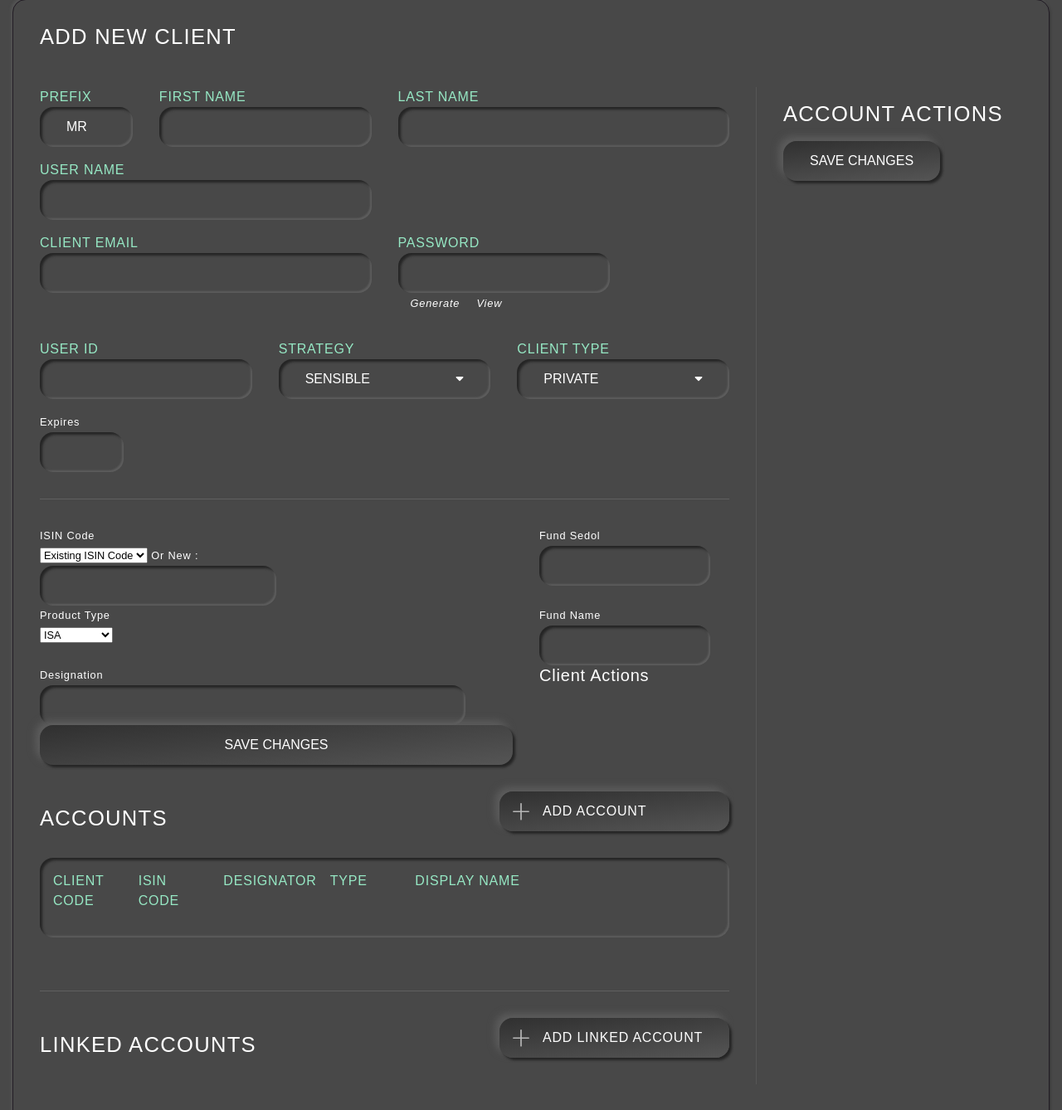
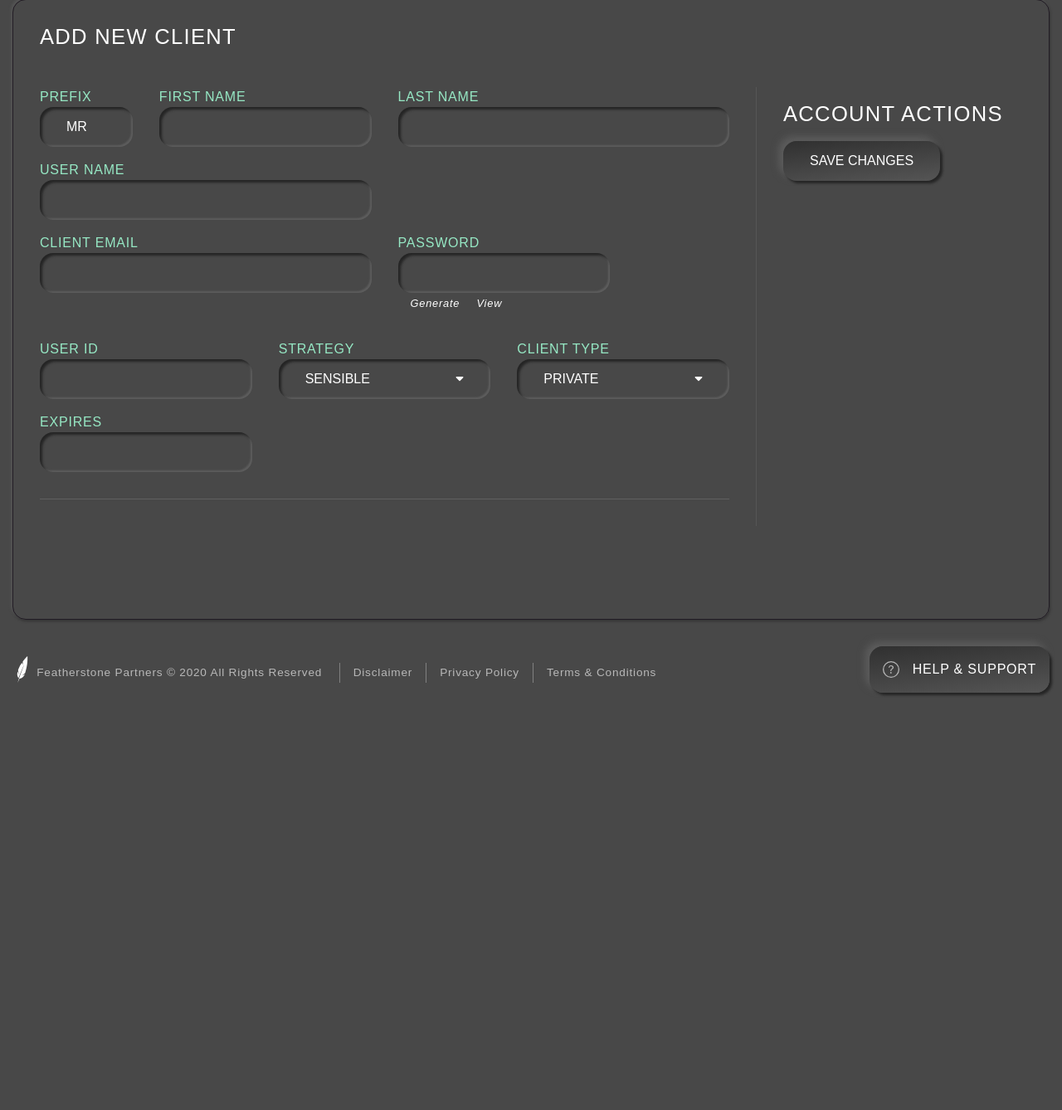
Before and after one commit to ashsilverless/fs-dash-apr, a PHP site: page /admin/add_client.php?err=1 in a window 1280 px wide. Shown: the part 153-1491 px from the top of the page at 83% size. After the commit the page ends 992 px from the top, so only its background shows below. Run offline with PHP 8.4, Linux system fonts and the light colour scheme; the visitor is signed in with stand-in values (Sample User, id 1); data that the repository does not hold is empty; some libraries are stand-ins or nearby versions; some web fonts are replaced.

Commit message:
DEV - remove account actions from add client

```diff
--- a/admin/add_client.php
+++ b/admin/add_client.php
@@ -101,14 +101,84 @@ require_once('page-sections/header-elements.php');
                         </div>
 
                     </div>
-                    <p>Expires<br>
-					<input name="destruct_date" type="text" id="destruct_date" title="destruct_date" value="" size="6" style="width:90%" ></p>
+
+                    <div class="item">
+                        <label>Expires</label>
+                        <input name="destruct_date" type="text" id="destruct_date" title="destruct_date" value="">
+                    </div>
                     <div></div>
                 </div><!--pers details-->
 
+<!--                <div class="client__pers-accounts">
+                    <h3 class="heading heading__2">Accounts</h3>
+                    <a href="#" class="addasset button button__raised button__inline">Add Account</a>
+                    <div class="recess-box">
+                    <div class="account-table">
+                        <div class="account-table__head">
+                            <label>Client Code</label>
+                            <label>ISIN Code</label>
+                            <label>Designator</label>
+                            <label>Type</label>
+                            <label>Display Name</label>
+                            <label>Delete</label>
+                        </div>
+                        <?php $pid = ''; foreach($products as $product) { ?>
+                        <div class="account-table__body">
+                            <p><?=(int)$product['fs_client_code'];?></p>
+                            <p><?=$product['fs_isin_code'];?></p>
+                            <p><?=$product['fs_designation'];?></p>
+                            <p><?=$product['fs_product_type'];?></p>
+                            <p><?=$product['fs_client_name'] . ' ' . $product['fs_product_type'];?></p>
+                            <input name="del<?=$product['id'];?>" type="checkbox" id="del<?=$product['id'];?>" value="1">
+                        </div><!--body-->
+			            <!--<?php $pid .= $product['id'].'|'; } ?>
+					<input name="product_ids" type="hidden" id="product_ids" value="<?=$pid;?>">
+                    </div>
+                </div>
+
+                <h3 class="heading heading__4">Add Accounts</h3>
+                <div class="add-account">
+                    <div class="add-account__existing">
+                        <h3 class="heading heading__5">Add Existing Account</h3>
+                        <label>ISIN Code</label>
+                        <select name="fs_isin_code" id="fs_isin_code">
+                            <option value="" selected="selected">Existing ISIN Code</option>
+                            <?php foreach($fs_isin_code as $code) { ?>
+                                <option value="<?=$code;?>"><?=$code;?></option>
+                            <?php } ?>
+                        </select>
+                    </div>
+
+                    <div class="add-account__new">
+                        <h3 class="heading heading__5">Add New Account</h3>
+
+                        <label>ISIN Code</label>
+                            <input type="text" id="new_fs_isin_code" name="new_fs_isin_code" value=""></p>
+
+                        <label>Fund SEDOL</label>
+                            <input type="text" id="fs_fund_sedol" name="fs_fund_sedol" value=""></p>
+
+                        <label>Product Type</label>
+                            <select name="fs_product_type" id="fs_product_type">
+                            	<option value="ISA" selected="selected">ISA</option>
+                            	<option value="JISA">JISA</option>
+                            	<option value="PIA">PIA</option>
+                            	<option value="SIPP">SIPP</option>
+                            	<option value="Unwrapped">Unwrapped</option>
+                            </select>
+
+                        <label>Fund Name</label>
+                        	<input type="text" id="fs_fund_name" name="fs_fund_name" value="">
+
+                        <label>Designation</label>
+                        	<input type="text" id="fs_designation" name="fs_designation" value="">
+
+                    </div>
+                </div><!--add account-->
+
 <!--insert code from tim-->
 
-<p>ISIN Code<br>
+<!--<p>ISIN Code<br>
     <select name="fs_isin_code" id="fs_isin_code">
         <option value="" selected="selected">Existing ISIN Code</option>
         <?php foreach($fs_isin_code as $code) { ?>
@@ -198,7 +268,7 @@ require_once('page-sections/header-elements.php');
                             <label>Type</label>
                             <label>Display Name</label>
                         </div><!--head-->
-						<?php
+						<!--<?php
 						  // Connect and create the PDO object
 						  $conn = new PDO("mysql:host=$host; dbname=$db", $user, $pass);
 						  $conn->exec("SET CHARACTER SET $charset");      // Sets encoding UTF-8
@@ -218,14 +288,15 @@ require_once('page-sections/header-elements.php');
                                 <p><?=$row['fs_product_type'];?></p>
                                 <p><?=getUserName($lnk_array[$b]) . ' ' . $row['fs_product_type'];?></p>
                             </div><!--body-->
-						  <?php }
+						  <!--<?php }
 						  $conn = null; // Disconnect
 						}?>
                     </div>
                     <?php  }?>
                     <?php }	?>
+
                 </div>
-                </div>
+                </div>-->
             </div><!--content-->
             <div class="control">
                 <h3 class="heading heading__2">Account Actions</h3>
```
